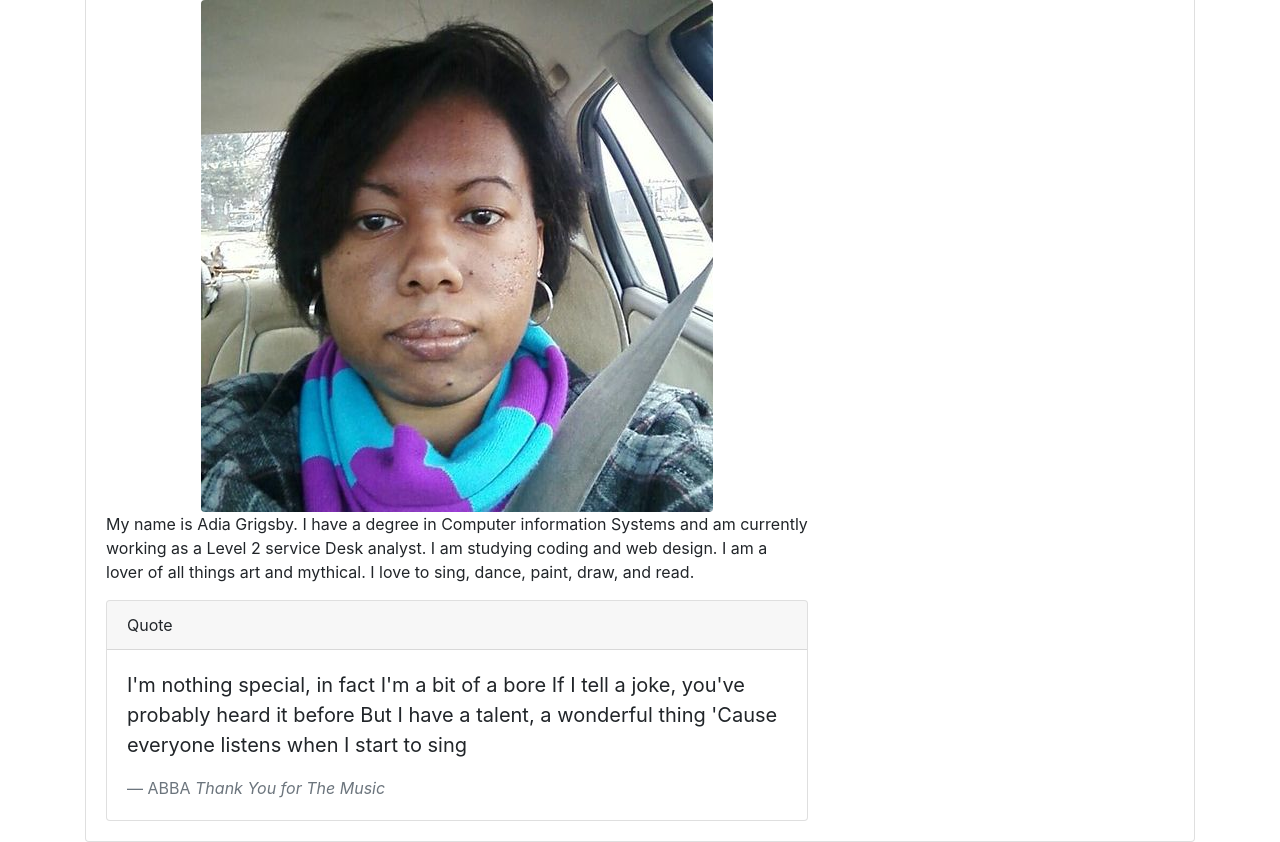
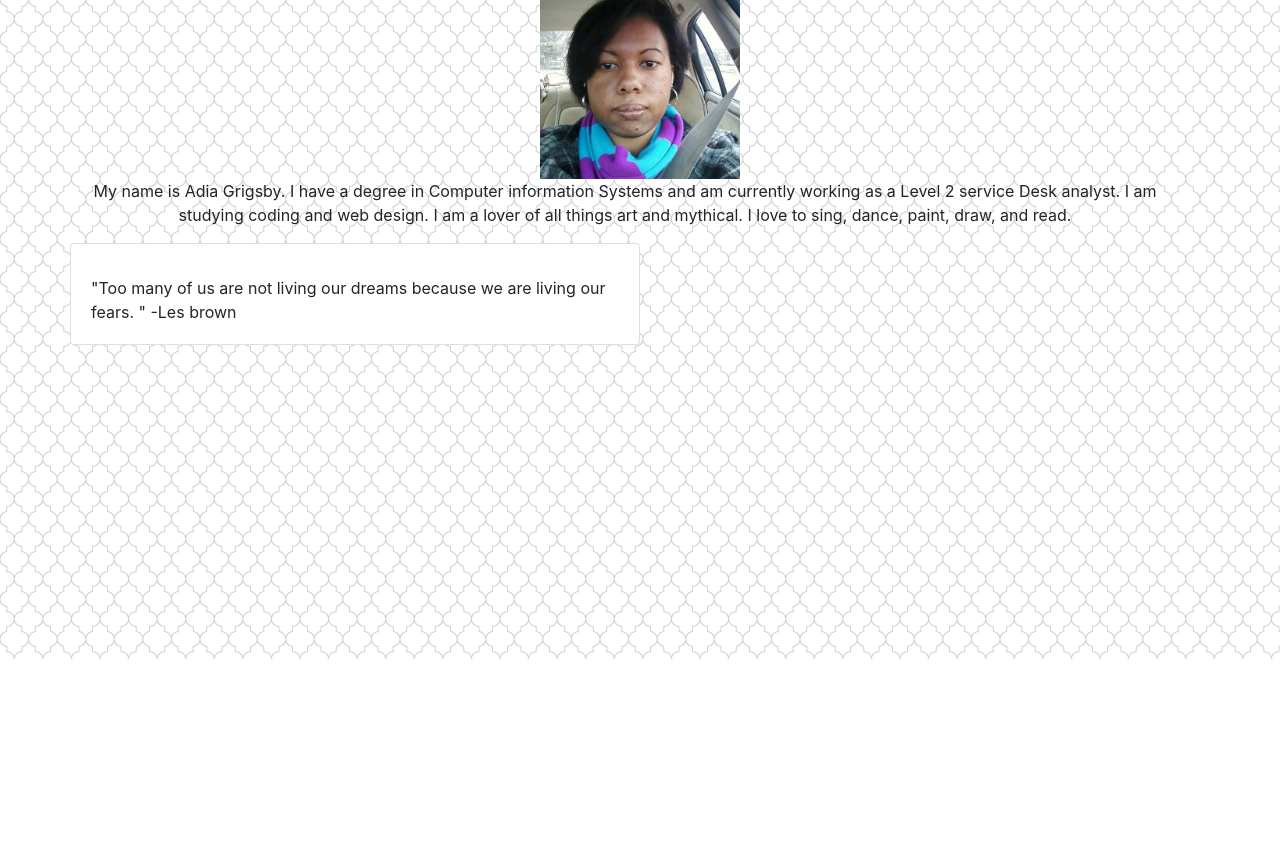
Before and after one commit to DiaG86/responsive-portfolio, a plain HTML site: page index.html in a window 1280 px wide. Shown: the part 141-983 px from the top of the page. After the commit the page ends 800 px from the top, so only its background shows below. Drawn offline with nearby package versions, Linux system fonts and the light colour scheme.

Commit message:
changed background and quote on main

```diff
--- a/index.html
+++ b/index.html
@@ -6,8 +6,10 @@
     <meta name="viewport" content="width=device-width, initial-scale=1, shrink-to-fit=no">
 
     <!-- Bootstrap CSS -->
+    <link rel="stylesheet" type="text/css" href="style.css">
     <link rel="stylesheet" href="https://stackpath.bootstrapcdn.com/bootstrap/4.4.1/css/bootstrap.min.css" integrity="sha384-Vkoo8x4CGsO3+Hhxv8T/Q5PaXtkKtu6ug5TOeNV6gBiFeWPGFN9MuhOf23Q9Ifjh" crossorigin="anonymous">
-    <link rel="stylesheet2" hre="style.css">
+    <link href="https://fonts.googleapis.com/css2?family=Dancing+Script&display=swap" rel="stylesheet">
+
     <title>Responsive Portfolio</title>
 
       <nav class="navbar navbar-dark" style= "background-color: #F7971E;">
@@ -28,38 +30,48 @@
     </nav>
 
   </head>
+  <style>
+    body{
+      background-image: url("./images/hotel-wallpaper.png");
+    }
+  </style>
   <body>
-    <body>
+
       <!-- Creates the Overall Grid -->
   <div class="container">
     <div class=row>
           <div class="col-lg-12">
           <!-- The content in this div gets wrapped in a card -->
-            <div class="card">
-              <div class="card-body">
+            <!-- <div class="card">
+              <div class="card-body"> -->
                 <blockquote class="blockquote text-center">
                  <h1>Welcome To My World!</h1>
                   </blockquote>
-    <div class="row">
-      <div class="col-lg-8">
-        <div class="text-center">
-          <img src="adia_scarf.jpeg" class="rounded" alt="adia_scarf">
+    <!-- <div class="row">
+      <div class="col-lg-8"> -->
+
+        <div class="mx-auto" style="width: 200px;">
+        <img src="./images/adia_scarf.jpeg" width="200" height=200 class="text-center" alt="adia_scarf"></div>
+
         </div>
     <div class="row">
-        <div class="col-lg-12"><p>My name is Adia Grigsby. I have a degree in Computer information Systems and am currently working as a Level 2 service Desk analyst. I am studying coding and web design. I am a lover of all things art and mythical. I love to sing, dance, paint, draw, and read. </p></div>
-        <div class="col-lg-12">
-          <div class="card">
-        <div class="card-header">
-          Quote
+
+      <div class="container-sm"><p class="text-center">My name is Adia Grigsby. I have a degree in Computer information Systems and am currently working as a Level 2 service Desk analyst. I am studying coding and web design. I am a lover of all things art and mythical. I love to sing, dance, paint, draw, and read. </p></div>
+        <!-- <div class="col-lg-12"><p>My name is Adia Grigsby. I have a degree in Computer information Systems and am currently working as a Level 2 service Desk analyst. I am studying coding and web design. I am a lover of all things art and mythical. I love to sing, dance, paint, draw, and read. </p></div>
+        <div class="col-lg-12"> -->
+          <!-- <div class="card">
+        <div class="card-header"> -->
+          <!-- Quote -->
         </div>
-        <div class="card-body">
-          <blockquote class="blockquote mb-0">
-            <p>I'm nothing special, in fact I'm a bit of a bore
-              If I tell a joke, you've probably heard it before
-              But I have a talent, a wonderful thing
-              'Cause everyone listens when I start to sing</p>
-            <footer class="blockquote-footer">ABBA <cite title="Source Title">Thank You for The Music</cite></footer>
-          </blockquote>
+        <!-- <div class="card-body"> -->
+          <div class="card w-50">
+            <div class="card-body">
+              <h5 class="card-title"></h5>
+              <p class="card-text">"Too many of us are not living our dreams because we are living our fears. "  -Les brown</p>
+          <!-- <blockquote class="blockquote mb-0">
+            <p> "Too many of us are not living our dreams because we are living our fears. " </p>
+            <footer class="blockquote-footer">Les Brown </footer>
+          </blockquote> -->
         </div>
       </div>
     </div>
--- a/style.css
+++ b/style.css
@@ -0,0 +1,22 @@
+img{
+    height: 200px;
+    width: 200px;
+
+}
+
+body{
+    background-color: black;
+}
+
+.body {
+    background-image: url("./images/hotel-wallpaper-black.png");
+    background-position: center;
+    background-repeat: repeat;
+    height: 100%;
+    width: 100%;
+}
+
+blockquote mb-0{
+    font-family: 'Dancing Script', cursive;
+
+}
```
Also changed, not shown: images/adia_scarf.jpeg (renamed from adia_scarf.jpeg), images/hotel-wallpaper-black.png (added), images/hotel-wallpaper.png (added), 1 other file.
